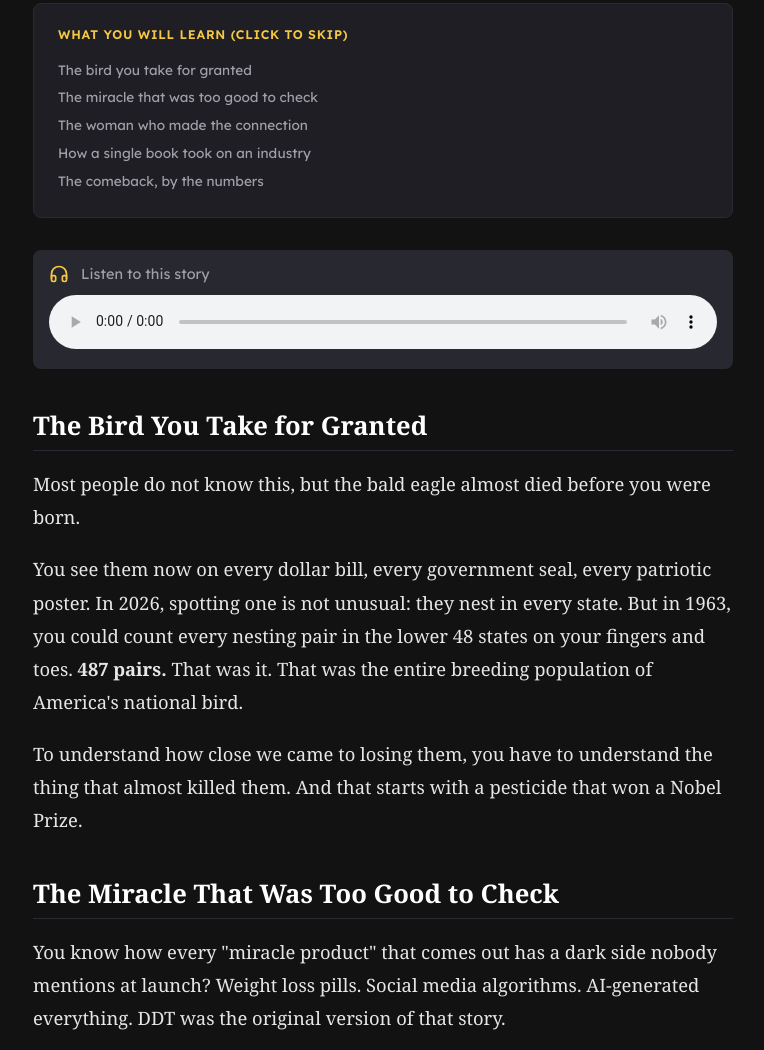
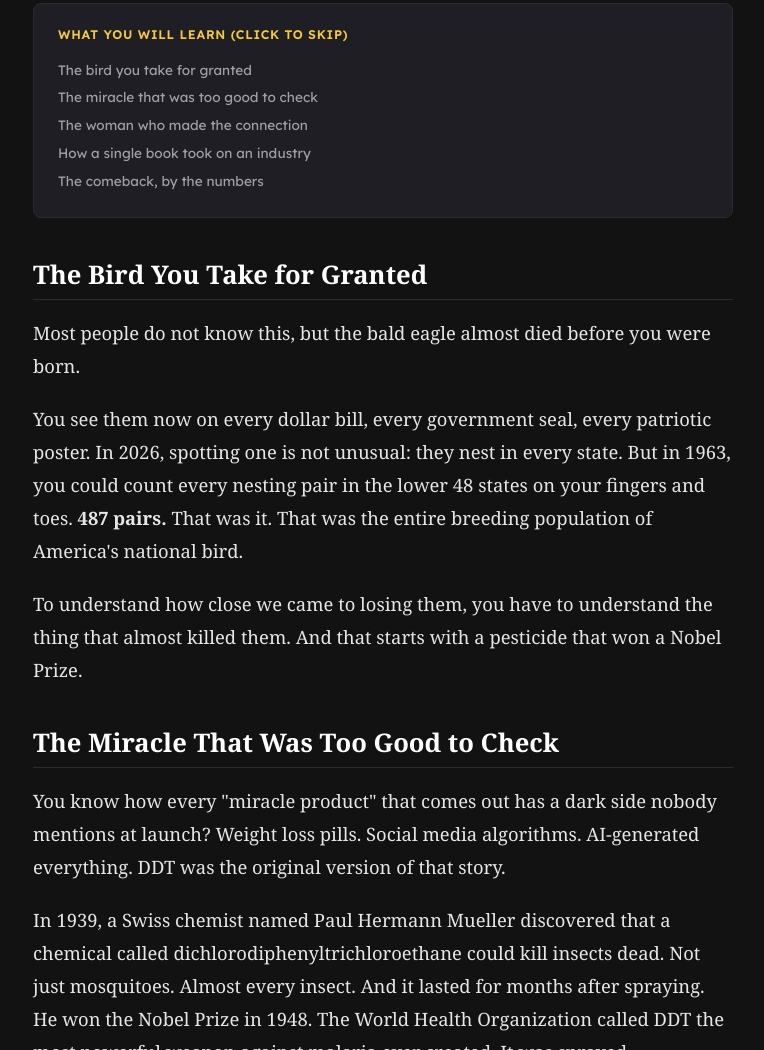
Before and after one commit to ronaldleonardo/sinapeos, an Astro site: page /posts/bald-eagle-recovery in a window 1280 px wide. Shown: the part 1385-2435 px from the top of the page, without its empty margins (257-1021 px from the left). Built offline with nearby package versions, Linux system fonts and the light colour scheme; Astro itself is replaced by a stand-in of ours.

Commit message:
Post yang punya video YouTube di atas: blok audio TTS disembunyikan

```diff
--- a/src/pages/posts/bald-eagle-recovery.astro
+++ b/src/pages/posts/bald-eagle-recovery.astro
@@ -45,19 +45,6 @@ import VideoEmbed from '../../components/VideoEmbed.astro';
 </div>
 
 <div class="article-body">
-
-<div class="audio-player" style="margin-bottom: 2rem; padding: 0.75rem 1rem; background: var(--bg-hover); border-radius: 8px;">
-      <div style="display: flex; align-items: center; gap: 0.75rem;">
-        <svg width="20" height="20" viewBox="0 0 24 24" fill="none" stroke="currentColor" stroke-width="2" style="flex-shrink: 0; color: var(--accent);">
-          <path d="M3 18v-6a9 9 0 0 1 18 0v6"></path>
-          <path d="M21 19a2 2 0 0 1-2 2h-1a2 2 0 0 1-2-2v-3a2 2 0 0 1 2-2h3zM3 19a2 2 0 0 0 2 2h1a2 2 0 0 0 2-2v-3a2 2 0 0 0-2-2H3z"></path>
-        </svg>
-        <span style="font-size: 0.9rem; color: var(--text-dim);">Listen to this story</span>
-      </div>
-      <audio controls style="width: 100%; margin-top: 0.5rem;" preload="metadata">
-        <source src="/audio/bald-eagle-recovery.mp3" type="audio/mpeg">
-      </audio>
-    </div>
 
 <h2 id="hook">The Bird You Take for Granted</h2>
 
```
